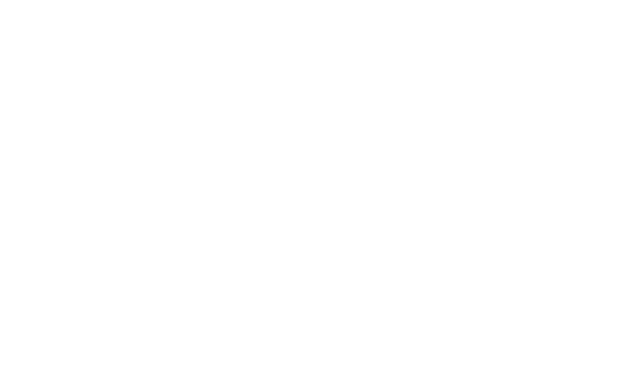
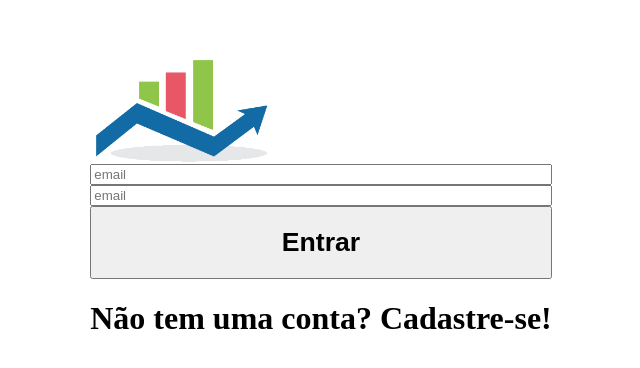
Before and after one commit to ErickSchuenck/projeto10-trackit, a React (Create React App) app: page / in a window 1280 px wide. Shown: the part 192-560 px from the top of the page, without its empty margins (319-959 px from the left). Built offline with nearby package versions, Linux system fonts and the light colour scheme.

Commit message:
iniciando tela de login

```diff
--- a/package.json
+++ b/package.json
@@ -6,9 +6,12 @@
     "@testing-library/jest-dom": "^5.16.3",
     "@testing-library/react": "^12.1.4",
     "@testing-library/user-event": "^13.5.0",
+    "axios": "^0.26.1",
     "react": "^18.0.0",
     "react-dom": "^18.0.0",
+    "react-router-dom": "^6.2.2",
     "react-scripts": "5.0.0",
+    "styled-components": "^5.3.5",
     "web-vitals": "^2.1.4"
   },
   "scripts": {
--- a/src/App.js
+++ b/src/App.js
@@ -1,4 +1,14 @@
+import { BrowserRouter, Routes, Route } from "react-router-dom";
+import WelcomeScreen from "./WelcomeScreen";
+
+function App() {
+  return (
+    <BrowserRouter>
+      <Routes>
+        <Route path='/' element={<WelcomeScreen />} />
+      </Routes>
+    </BrowserRouter>
+  )
+}
+
 export default App;
-function App() {
-  return (null);
-}
--- /dev/null
+++ b/src/WelcomeScreen.js
@@ -0,0 +1,29 @@
+import React from 'react'
+import styled from 'styled-components';
+import { useState, useEffect } from 'react'
+import { Link } from "react-router-dom";
+import axios from 'axios'
+
+export default function WelcomeScreen() {
+  return (
+    <>
+      <Container>
+        <Logo alt='logo' src={"./logo.png"} />
+        <input type='text' placeholder='email' />
+        <input type='text' placeholder='email' />
+        <button><h1>Entrar</h1></button>
+        <h1>Não tem uma conta? Cadastre-se!</h1>
+      </Container>
+    </>
+  )
+}
+
+const Container = styled.div`
+  display: flex;
+  flex-direction: column;
+`;
+const Logo = styled.img`
+  width: 180px;
+
+
+`
--- a/src/index.css
+++ b/src/index.css
@@ -2,4 +2,10 @@
   margin: 0;
   padding: 0;
   box-sizing: border-box;
+  display: flex;
+  flex-direction: column;
+  justify-content: center;
+  align-items: center;
+  width: 100vw;
+  height: 100vh;
 }
```
Also changed, not shown: public/logo.png (added), 1 other file (tests, documents, lock files or other folders).
